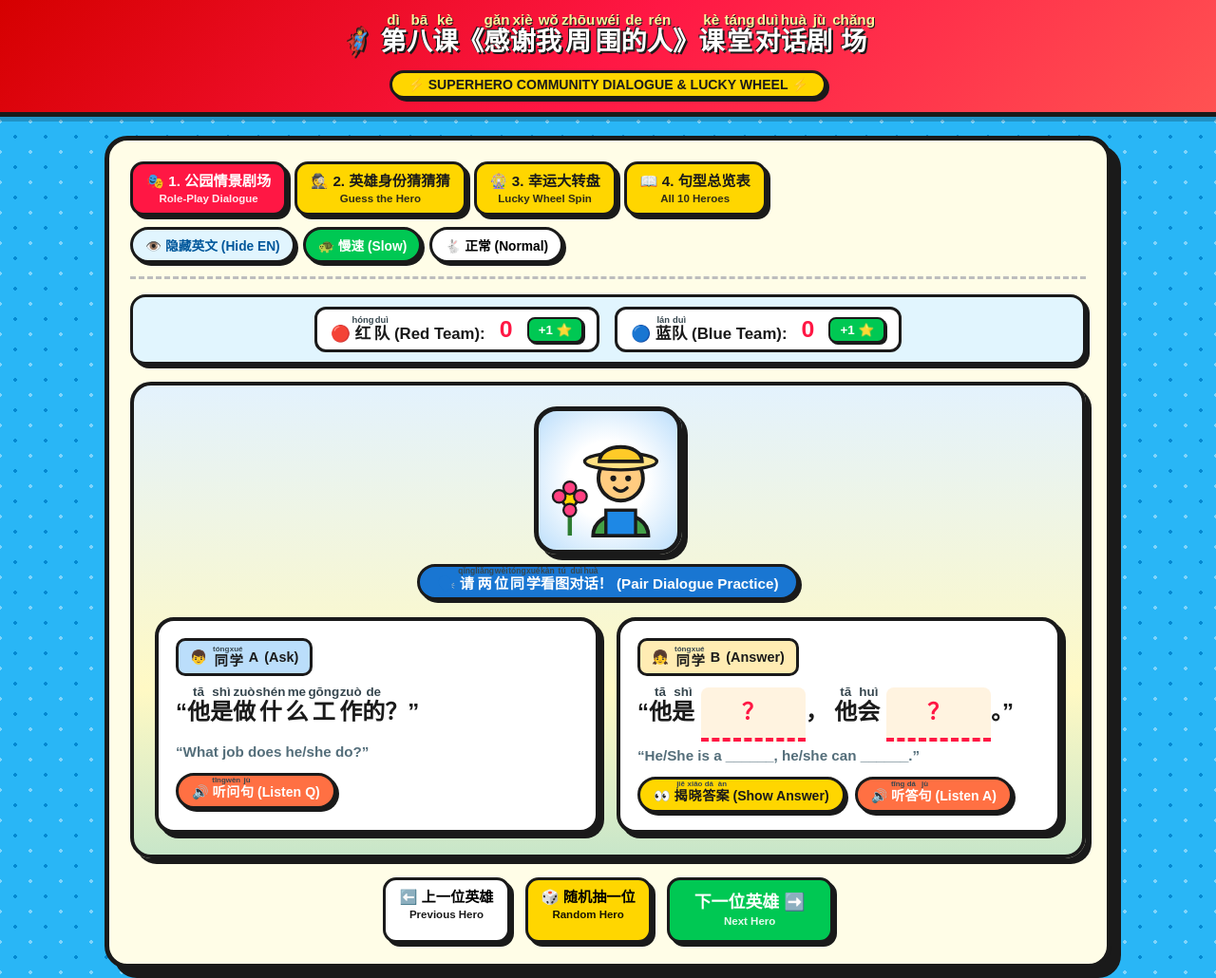
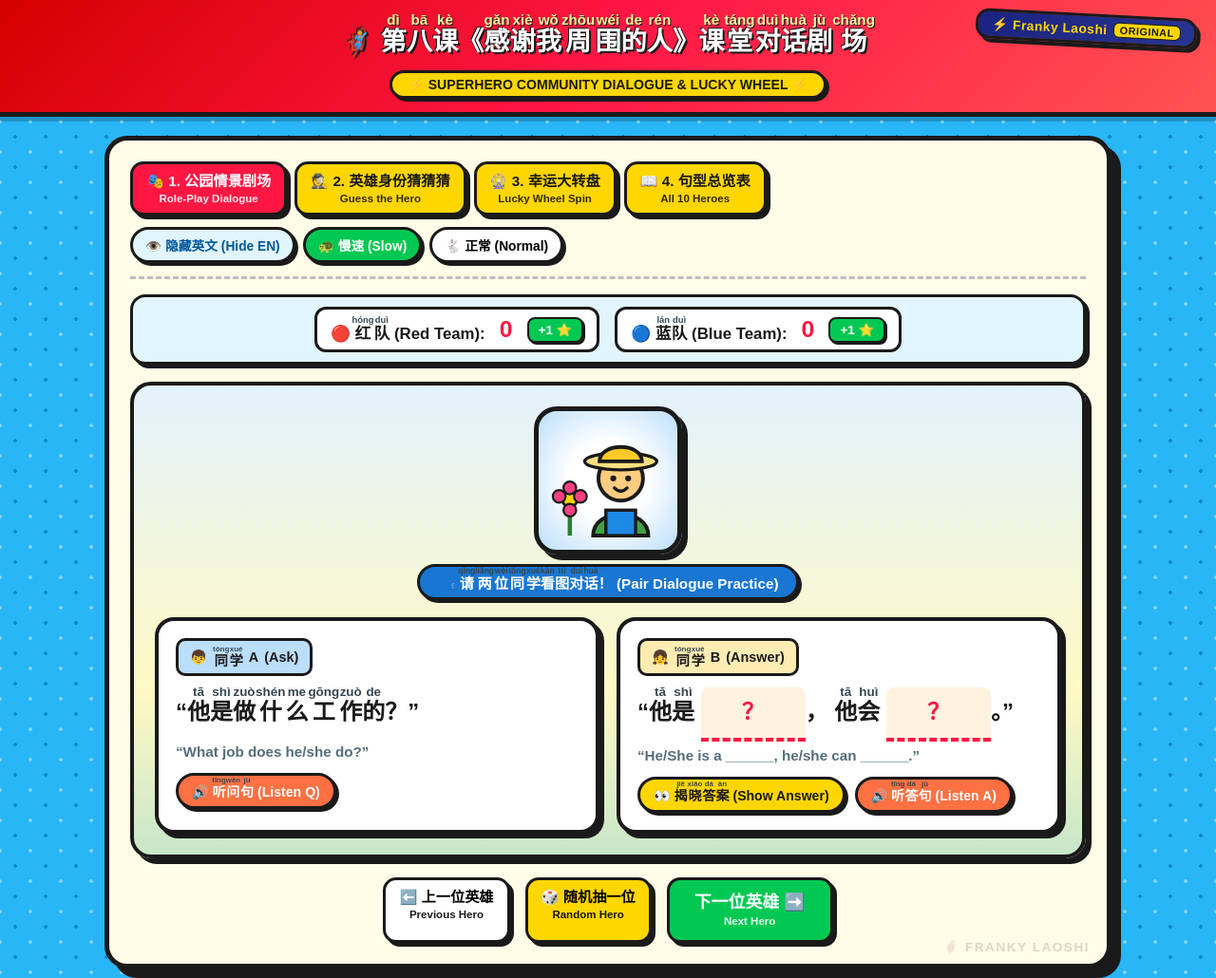
Before and after one commit to xiaowenzzzz/chinese-game, a plain HTML site: page P2Lesson8Dialogue.html in a window 1280 px wide. Shown: the top 1030 px of the page at 95% size. Drawn offline with Linux system fonts and the light colour scheme.

Commit message:
Update P2Lesson8Dialogue.html

```diff
--- a/P2Lesson8Dialogue.html
+++ b/P2Lesson8Dialogue.html
@@ -3,7 +3,7 @@
 <head>
 <meta charset="UTF-8">
 <meta name="viewport" content="width=device-width, initial-scale=1.0">
-<title>第八课《感谢我周围的人》- 超级英雄课堂对话剧场</title>
+<title>第八课《感谢我周围的人》- 超级英雄课堂对话剧场 | Franky Laoshi</title>
 <style>
   :root {
     --comic-blue: #1976d2;
@@ -46,6 +46,7 @@
   rt { font-size: 0.56em; color: #37474f; font-weight: 700; letter-spacing: 0; }
 
   header {
+    position: relative;
     width: 100%;
     background: linear-gradient(135deg, #d50000 0%, #ff1744 50%, #ff5252 100%);
     color: white;
@@ -74,7 +75,51 @@
     margin-top: 4px;
   }
 
+  /* =========================================================
+     个人专属防伪徽章：Franky Laoshi（美漫贴纸印章风）
+     ========================================================= */
+  .author-stamp {
+    position: absolute;
+    top: 14px;
+    right: 20px;
+    background: linear-gradient(135deg, #1a237e 0%, #283593 100%);
+    color: var(--comic-yellow);
+    border: 3px solid var(--ink);
+    border-radius: 14px;
+    padding: 5px 14px;
+    font-size: 0.86rem;
+    font-weight: 900;
+    letter-spacing: 0.5px;
+    box-shadow: 4px 4px 0 var(--ink);
+    transform: rotate(3deg);
+    display: inline-flex;
+    align-items: center;
+    gap: 6px;
+    z-index: 20;
+    transition: transform 0.2s ease;
+  }
+  .author-stamp:hover {
+    transform: rotate(0deg) scale(1.06);
+  }
+  .author-stamp .stamp-sub {
+    background: var(--comic-yellow);
+    color: var(--ink);
+    font-size: 0.68rem;
+    padding: 1px 6px;
+    border-radius: 6px;
+    border: 1.5px solid var(--ink);
+  }
+
+  @media (max-width: 820px) {
+    .author-stamp {
+      position: static;
+      margin-top: 10px;
+      transform: rotate(0deg);
+    }
+  }
+
   .container {
+    position: relative;
     width: 95%;
     max-width: 1060px;
     background: var(--comic-cream);
@@ -84,6 +129,20 @@
     padding: 22px;
     box-shadow: 10px 10px 0 var(--ink);
     text-align: center;
+    overflow: hidden;
+  }
+
+  /* 画布右下角半透明防伪暗纹 */
+  .container::after {
+    content: "🦸‍♂️ FRANKY LAOSHI";
+    position: absolute;
+    bottom: 10px;
+    right: 18px;
+    font-size: 0.85rem;
+    font-weight: 900;
+    letter-spacing: 1.5px;
+    color: rgba(26, 26, 26, 0.16);
+    pointer-events: none;
   }
 
   /* 顶部控制栏 */
@@ -343,7 +402,7 @@
   .option-card.correct { background: #b9f6ca !important; animation: pop 0.4s; }
   .option-card.wrong { background: #ff8a80 !important; animation: shake 0.4s; }
 
-  /* 高清 SVG 幸运大转盘（放大至380px，图标更清晰） */
+  /* 高清 SVG 幸运大转盘 */
   .wheel-wrapper {
     position: relative;
     width: 380px;
@@ -434,6 +493,12 @@
     🦸‍♂️ <ruby>第<rt>dì</rt>八<rt>bā</rt>课<rt>kè</rt></ruby>《<ruby>感<rt>gǎn</rt>谢<rt>xiè</rt>我<rt>wǒ</rt>周<rt>zhōu</rt>围<rt>wéi</rt>的<rt>de</rt>人<rt>rén</rt></ruby>》<ruby>课<rt>kè</rt>堂<rt>táng</rt>对<rt>duì</rt>话<rt>huà</rt>剧<rt>jù</rt>场<rt>chǎng</rt></ruby>
   </h1>
   <div class="subtitle-badge en-text">⚡ SUPERHERO COMMUNITY DIALOGUE & LUCKY WHEEL ⚡</div>
+
+  <!-- 个人专属美漫防伪徽章 -->
+  <div class="author-stamp" title="Original Classroom Design by Franky Laoshi">
+    <span>⚡ Franky Laoshi</span>
+    <span class="stamp-sub">ORIGINAL</span>
+  </div>
 </header>
 
 <div class="container">
@@ -488,7 +553,6 @@
 <script>
 // 10个专属高清美漫风格矢量插画 SVG 库
 const heroSVGs = {
-  // 1. 建筑工人
   1: `<svg viewBox="0 0 120 120">
     <rect x="6" y="75" width="38" height="38" fill="#d84315" stroke="#1a1a1a" stroke-width="3" rx="4"/>
     <line x1="6" y1="88" x2="44" y2="88" stroke="#ffccbc" stroke-width="2.5"/>
@@ -509,7 +573,6 @@ const heroSVGs = {
     <line x1="41" y1="77" x2="50" y2="88" stroke="#6d4c41" stroke-width="4" stroke-linecap="round"/>
   </svg>`,
 
-  // 2. 清洁工人
   2: `<svg viewBox="0 0 120 120">
     <path d="M44 112 C44 85 96 85 96 112 Z" fill="#00acc1" stroke="#1a1a1a" stroke-width="3.5"/>
     <path d="M56 87 L84 87 L81 112 L59 112 Z" fill="#aeea00" stroke="#1a1a1a" stroke-width="3"/>
@@ -526,7 +589,6 @@ const heroSVGs = {
     <polygon points="16,42 19,48 25,48 20,52 22,58 16,54 10,58 12,52 7,48 13,48" fill="#ffd600" stroke="#1a1a1a" stroke-width="2"/>
   </svg>`,
 
-  // 3. 消防员
   3: `<svg viewBox="0 0 120 120">
     <path d="M12 95 C10 80 22 72 20 60 C28 68 32 76 30 85 C35 78 38 86 34 98 Z" fill="#ff3d00" stroke="#1a1a1a" stroke-width="3"/>
     <path d="M18 95 C17 86 24 82 23 74 C28 79 29 86 26 95 Z" fill="#ffd600"/>
@@ -541,7 +603,6 @@ const heroSVGs = {
     <path d="M30 86 Q45 86 52 96" fill="none" stroke="#29b6f6" stroke-width="6" stroke-linecap="round"/>
   </svg>`,
 
-  // 4. 演员
   4: `<svg viewBox="0 0 120 120">
     <path d="M36 112 C36 84 86 84 86 112 Z" fill="#ab47bc" stroke="#1a1a1a" stroke-width="3.5"/>
     <polygon points="61,88 53,96 61,102 69,96" fill="#ffd600" stroke="#1a1a1a" stroke-width="2.5"/>
@@ -558,7 +619,6 @@ const heroSVGs = {
     <polygon points="22,22 25,29 32,29 26,34 28,41 22,36 16,41 18,34 12,29 19,29" fill="#ffd600" stroke="#1a1a1a" stroke-width="2"/>
   </svg>`,
 
-  // 5. 园丁
   5: `<svg viewBox="0 0 120 120">
     <path d="M46 112 C46 85 98 85 98 112 Z" fill="#43a047" stroke="#1a1a1a" stroke-width="3.5"/>
     <rect x="58" y="88" width="28" height="24" fill="#1e88e5" stroke="#1a1a1a" stroke-width="3"/>
@@ -576,7 +636,6 @@ const heroSVGs = {
     <circle cx="24" cy="88" r="6" fill="#ff4081" stroke="#1a1a1a" stroke-width="2"/>
   </svg>`,
 
-  // 6. 司机
   6: `<svg viewBox="0 0 120 120">
     <path d="M36 112 C36 84 86 84 86 112 Z" fill="#1565c0" stroke="#1a1a1a" stroke-width="3.5"/>
     <polygon points="61,88 57,104 61,109 65,104" fill="#ff1744" stroke="#1a1a1a" stroke-width="2"/>
@@ -591,7 +650,6 @@ const heroSVGs = {
     <line x1="45" y1="96" x2="77" y2="96" stroke="#37474f" stroke-width="4"/>
   </svg>`,
 
-  // 7. 医生
   7: `<svg viewBox="0 0 120 120">
     <path d="M34 112 C34 82 86 82 86 112 Z" fill="#ffffff" stroke="#1a1a1a" stroke-width="3.5"/>
     <path d="M52 84 L60 104 L68 84" fill="#4fc3f7" stroke="#1a1a1a" stroke-width="2.5"/>
@@ -606,7 +664,6 @@ const heroSVGs = {
     <rect x="84" y="42" width="26" height="10" rx="2" fill="#ff1744" stroke="#1a1a1a" stroke-width="2.5"/>
   </svg>`,
 
-  // 8. 护士
   8: `<svg viewBox="0 0 120 120">
     <path d="M36 112 C36 84 86 84 86 112 Z" fill="#f48fb1" stroke="#1a1a1a" stroke-width="3.5"/>
     <circle cx="61" cy="58" r="20" fill="#ffe0b2" stroke="#1a1a1a" stroke-width="3.5"/>
@@ -620,7 +677,6 @@ const heroSVGs = {
     <path d="M96 91 L96 103 M90 97 L102 97" stroke="#ff1744" stroke-width="3.5" stroke-linecap="round"/>
   </svg>`,
 
-  // 9. 小贩
   9: `<svg viewBox="0 0 120 120">
     <path d="M44 112 C44 85 96 85 96 112 Z" fill="#ff7043" stroke="#1a1a1a" stroke-width="3.5"/>
     <path d="M56 87 L84 87 L82 112 L58 112 Z" fill="#ffffff" stroke="#1a1a1a" stroke-width="3"/>
@@ -635,7 +691,6 @@ const heroSVGs = {
     <line x1="28" y1="66" x2="40" y2="86" stroke="#6d4c41" stroke-width="3" stroke-linecap="round"/>
   </svg>`,
 
-  // 10. 警察
   10: `<svg viewBox="0 0 120 120">
     <path d="M36 112 C36 84 86 84 86 112 Z" fill="#1a237e" stroke="#1a1a1a" stroke-width="3.5"/>
     <polygon points="73,94 76,99 81,99 77,103 78,108 73,105 68,108 69,103 65,99 70,99" fill="#ffd600" stroke="#1a1a1a" stroke-width="2"/>
@@ -775,7 +830,7 @@ const lessonData = [
 ];
 
 let currentMode = 'dialogue';
-let currentIndex = 4; // 默认展示“园丁 / 种花”
+let currentIndex = 4;
 let speechRate = 0.60;
 let scores = { red: 0, blue: 0 };
 let isRevealed = false;
@@ -842,9 +897,7 @@ function switchMode(mode) {
   else if (mode === 'list') renderListMode();
 }
 
-/* =========================================================
-   模式 1：公园情景剧场（课堂两人对话盲说练习）
-   ========================================================= */
+/* 模式 1：公园情景剧场 */
 function renderDialogueMode() {
   isRevealed = false;
   const item = lessonData[currentIndex];
@@ -949,9 +1002,7 @@ function randomHero() {
   speak("他是做什么工作的？");
 }
 
-/* =========================================================
-   模式 2：英雄身份猜猜猜
-   ========================================================= */
+/* 模式 2：英雄身份猜猜猜 */
 let guessTarget = null;
 
 function renderGuessMode() {
@@ -1038,9 +1089,7 @@ function checkGuess(card, opt) {
   }
 }
 
-/* =========================================================
-   模式 3：纯图片高清 SVG 幸运大转盘（不显示中文词语，仅显示图片）
-   ========================================================= */
+/* 模式 3：纯图片高清 SVG 幸运大转盘 */
 function renderWheelMode() {
   isSpinning = false;
   const area = document.getElementById('main-area');
@@ -1064,11 +1113,9 @@ function renderWheelMode() {
 
     const color = sliceColors[i % sliceColors.length];
     const imgRad = (midDeg * Math.PI) / 180;
-    // 将图片放置在扇区外侧合适的位置
     const ix = cx + (r * 0.67) * Math.cos(imgRad);
     const iy = cy + (r * 0.67) * Math.sin(imgRad);
 
-    // 提取 SVG 内部图形内容嵌入转盘扇区
     const innerSvgContent = heroSVGs[item.id]
       .replace('<svg viewBox="0 0 120 120">', '')
       .replace('</svg>', '');
@@ -1132,7 +1179,6 @@ function spinWheel() {
     launchConfetti();
     speak("他是做什么工作的？");
 
-    // 抽中后先只显示大图和问题，引导学生自己说出答案后再点“揭晓答案”
     document.getElementById('wheel-result').innerHTML = `
       <div class="bubble-card" style="max-width:680px; margin:0 auto; text-align:center; animation:pop 0.4s;">
         <div style="width:130px; height:130px; margin:0 auto 10px; border:4px solid #1a1a1a; border-radius:22px; background:#fffde7; padding:6px; box-shadow:4px 4px 0 #1a1a1a;">
@@ -1169,9 +1215,7 @@ function revealWheelAnswer(idx) {
   `;
 }
 
-/* =========================================================
-   模式 4：句型总览表
-   ========================================================= */
+/* 模式 4：句型总览表 */
 function renderListMode() {
   const area = document.getElementById('main-area');
   let cardsHtml = lessonData.map(item => `
```
